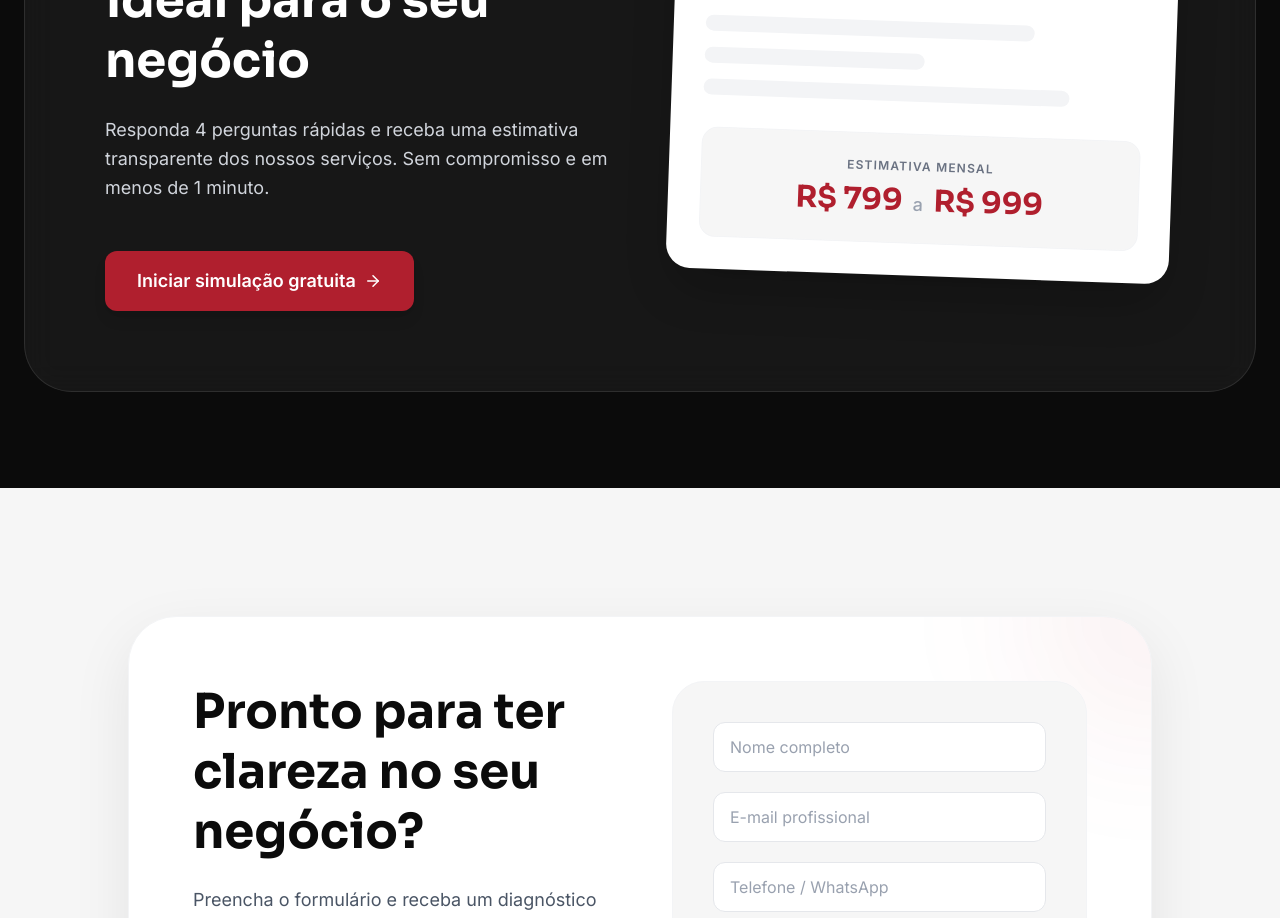
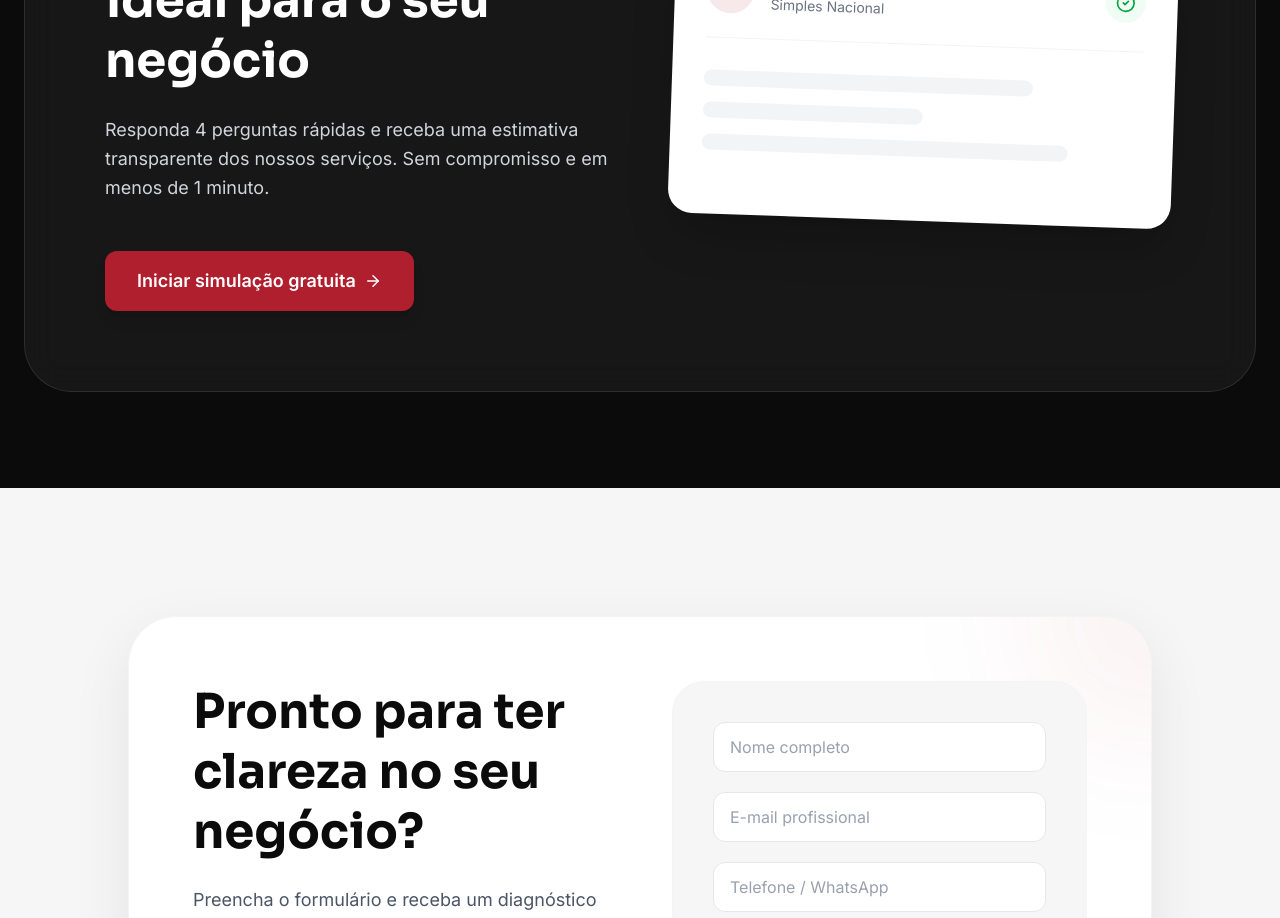
Before and after one commit to Miguel-Codar/i9solucoes, a React (Vite) app: page / in a window 1280 px wide. Shown: the part 3940-4858 px from the top of the page. Built offline with nearby package versions, Linux system fonts and the light colour scheme.

Commit message:
feat: remove price estimate card from home page simulator teaser

```diff
--- a/src/pages/Home.tsx
+++ b/src/pages/Home.tsx
@@ -366,10 +366,7 @@ export const Home: React.FC = () => {
                     <div className="h-4 bg-gray-100 rounded-full w-5/6" />
                   </div>
 
-                  <div className="bg-light rounded-2xl p-6 text-center border border-gray-100">
-                    <p className="text-xs text-gray-500 mb-2 uppercase tracking-widest font-bold">Estimativa Mensal</p>
-                    <p className="text-3xl font-display font-bold text-primary">R$ 799 <span className="text-lg text-gray-400 font-sans font-medium mx-1">a</span> R$ 999</p>
-                  </div>
+
                 </div>
               </motion.div>
             </div>
```
